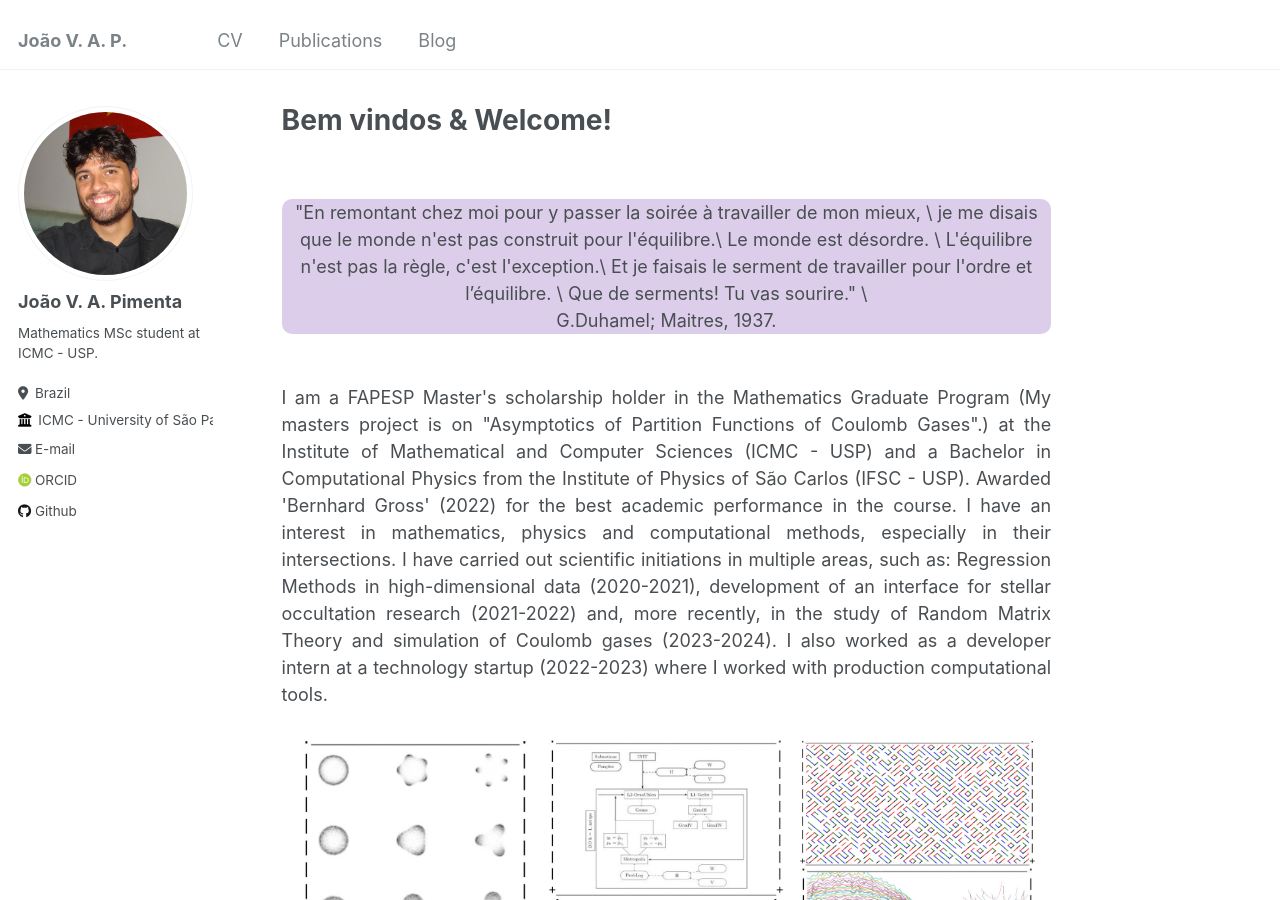
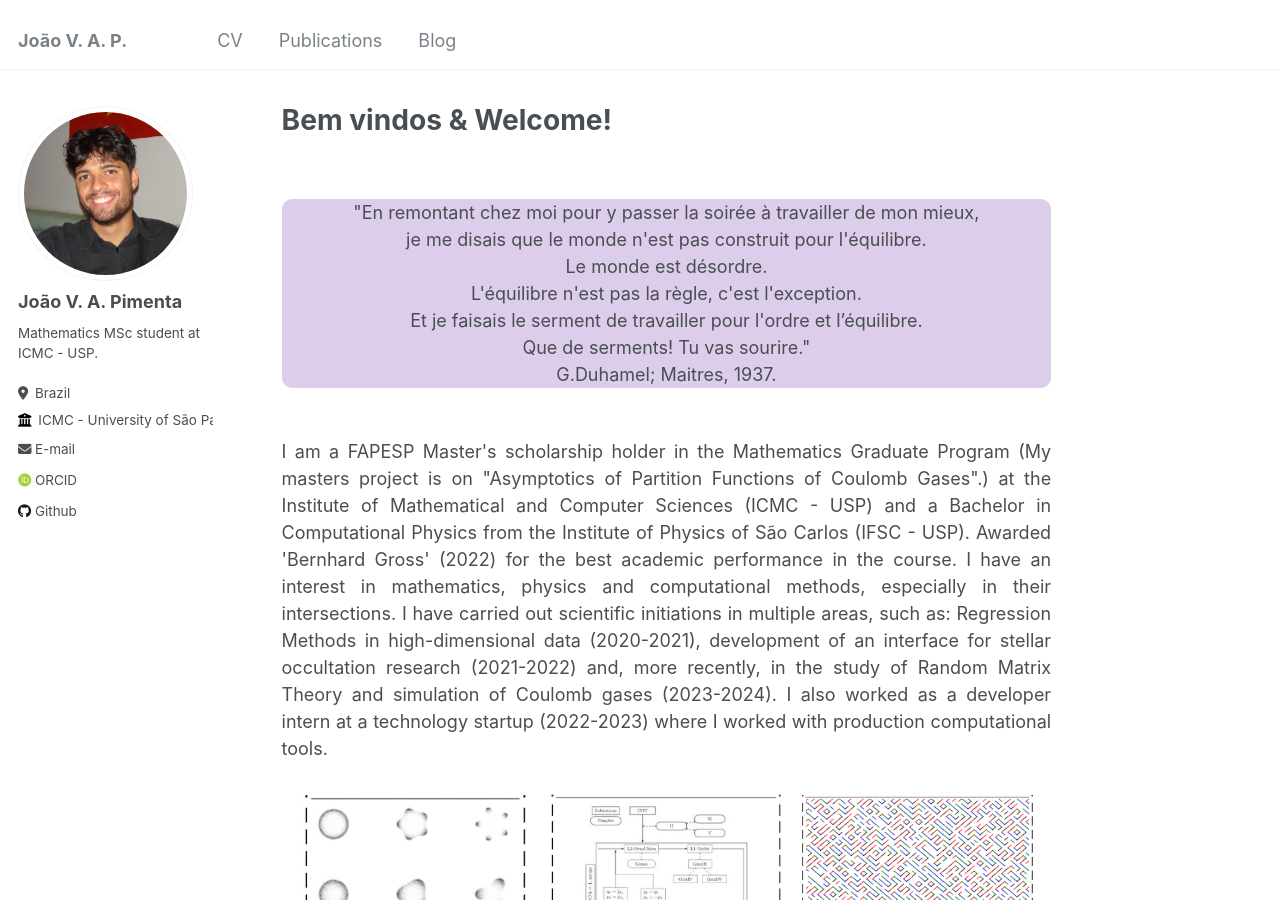
Before and after one commit to Joao-vap/Joao-vap.github.io, a Jekyll site: the page built from _pages/about.md, in a window 1280 px wide and 900 px high. Built offline with Jekyll 4.4.1, drawn with Linux system fonts in a browser that asks for light colours; some web fonts are replaced.

Commit message:
epigrafe

```diff
--- a/_pages/about.md
+++ b/_pages/about.md
@@ -9,12 +9,12 @@
 
 <br>
 <div style="border-radius: 10px;padding = 20px; text-align: center; background-color:rgba(80, 10, 150, 0.2);">
- "En remontant chez moi pour y passer la soirée à travailler de mon mieux, \
- je me disais que le monde n'est pas construit pour l'équilibre.\
- Le monde est désordre. \
- L'équilibre n'est pas la règle, c'est l'exception.\
- Et je faisais le serment de travailler pour l'ordre et l’équilibre. \
- Que de serments! Tu vas sourire." \
+ "En remontant chez moi pour y passer la soirée à travailler de mon mieux, <br>
+ je me disais que le monde n'est pas construit pour l'équilibre. <br>
+ Le monde est désordre. <br>
+ L'équilibre n'est pas la règle, c'est l'exception.<br>
+ Et je faisais le serment de travailler pour l'ordre et l’équilibre. <br>
+ Que de serments! Tu vas sourire."
 <br>
  G.Duhamel; Maitres, 1937.
 </div>
```
